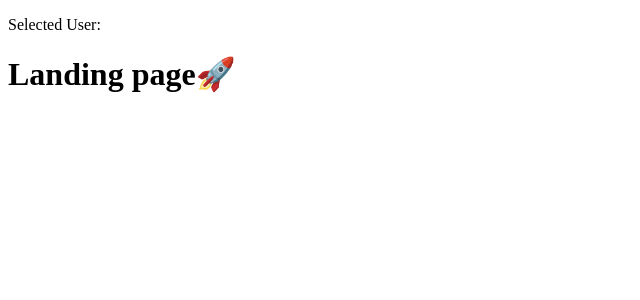
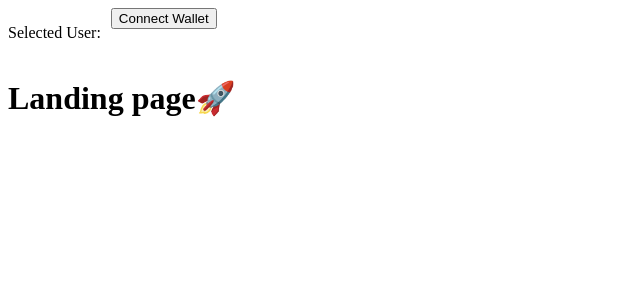
Before and after one commit to sextus-empiricus/front-test, a React (Create React App) app: page / in a window 1280 px wide. Shown: the top 300 px of the page, without its empty margins (0-640 px from the left). Built offline with nearby package versions, Linux system fonts and the light colour scheme; what urql would draw is missing.

Commit message:
contract added to context

```diff
--- a/src/components/Navbar/index.tsx
+++ b/src/components/Navbar/index.tsx
@@ -1,12 +1,39 @@
 import React, { useContext } from "react";
+import { ethers } from "ethers";
 import { RootContext } from "../../context";
+import { contractAddress } from "../../consts/index";
+import RootContract from "../../abi/Root.json";
 
 const Navbar = () => {
-  const { selectedUser } = useContext(RootContext);
+  const { selectedUser, userAddress, setUserAddress, setRootContract } =
+    useContext(RootContext);
+
+  const connect = async () => {
+    /* @ts-ignore */
+    const accounts = await window.ethereum.request({
+      method: "eth_requestAccounts",
+    });
+    setUserAddress(accounts[0]);
+    /* @ts-ignore */
+    const provider = new ethers.providers.Web3Provider(window.ethereum);
+    const signer = provider.getSigner();
+    const contract = new ethers.Contract(contractAddress, RootContract, signer);
+    setRootContract(contract);
+  };
 
   return (
-    <div>
+    <div style={{ display: "flex", flexDirection: "row", gap: "10px" }}>
       <p>Selected User: {selectedUser}</p>
+      <div>
+        {userAddress ? (
+          <button>{`Signed in ${userAddress.slice(0, 4)}...${userAddress.slice(
+            38,
+            42
+          )}`}</button>
+        ) : (
+          <button onClick={connect}>Connect Wallet</button>
+        )}
+      </div>
     </div>
   );
 };
--- a/src/components/SignUpForm/SignUpForm.tsx
+++ b/src/components/SignUpForm/SignUpForm.tsx
@@ -1,10 +1,7 @@
 import React, { useState, useEffect, useRef, useContext } from "react";
 import { encode } from "base-64";
-import { ethers } from "ethers";
 import Avatar from "boring-avatars";
 import { client, getUserProfiles, checkUsername } from "../../queries";
-import { contractAddress } from "../../consts/index";
-import RootContract from "../../abi/Root.json";
 import { RootContext } from "../../context";
 
 interface Profile {
@@ -18,24 +15,16 @@ const SignUpForm = () => {
   const [inputNameValue, setInputNameValue] = useState<string>("");
   const [profileImage, setProfileImage] = useState<string>("");
   const [profiles, setProfiles] = useState<Profile[] | null>(null);
-  const [user, setUser] = useState(null);
   const [isLoading, setIsLoading] = useState(false);
   const [errorMessage, setErrorMessage] = useState("");
 
-  const { setSelectedUser } = useContext(RootContext);
+  const { userAddress, rootContract, setSelectedUser } =
+    useContext(RootContext);
   const avatarRef = useRef();
 
   const submitHandler = (e: any) => {
     e.preventDefault();
     profileCreate();
-  };
-
-  const connect = async () => {
-    /* @ts-ignore */
-    const accounts = await window.ethereum.request({
-      method: "eth_requestAccounts",
-    });
-    setUser(accounts[0]);
   };
 
   const profileCreate = async () => {
@@ -49,16 +38,11 @@ const SignUpForm = () => {
         setErrorMessage("Username already exists!");
         return;
       }
-      /* @ts-ignore */
-      const provider = new ethers.providers.Web3Provider(window.ethereum);
-      const signer = provider.getSigner();
 
-      const contract = new ethers.Contract(
-        contractAddress,
-        RootContract,
-        signer
+      const tx = await rootContract.mintProfileNFT(
+        inputNameValue,
+        profileImage
       );
-      const tx = await contract.mintProfileNFT(inputNameValue, profileImage);
       await tx.wait();
     } catch (error) {
       console.error({ error });
@@ -70,7 +54,7 @@ const SignUpForm = () => {
       setIsLoading(true);
       try {
         const response = await client
-          .query(getUserProfiles, { address: user })
+          .query(getUserProfiles, { address: userAddress })
           .toPromise();
         setProfiles(response.data.profileNFTMinteds);
         setIsLoading(false);
@@ -79,12 +63,12 @@ const SignUpForm = () => {
         setIsLoading(false);
       }
     };
-    if (user) {
+    if (userAddress) {
       (async () => {
         await fetchProfiles();
       })();
     }
-  }, [user]);
+  }, [userAddress]);
 
   useEffect(() => {
     if (avatarRef.current) {
@@ -98,8 +82,8 @@ const SignUpForm = () => {
     }
   }, [inputNameValue]);
 
-  if (!user) {
-    return <button onClick={connect}>Connect</button>;
+  if (!userAddress) {
+    return <p>Please Connect Wallet to login</p>;
   }
 
   return (
--- a/src/context/index.tsx
+++ b/src/context/index.tsx
@@ -6,20 +6,39 @@ import React, {
 } from "react";
 
 interface RootContextInterface {
+  userAddress: string | null;
   selectedUser: string | null;
+  rootContract: any | null;
   setSelectedUser: Dispatch<SetStateAction<string | null>>;
+  setUserAddress: Dispatch<SetStateAction<string | null>>;
+  setRootContract: Dispatch<SetStateAction<any>>;
 }
 
 export const RootContext = createContext<RootContextInterface>({
+  userAddress: null,
   selectedUser: null,
+  rootContract: null,
   setSelectedUser: () => {},
+  setUserAddress: () => {},
+  setRootContract: () => {},
 });
 
 export const RootProvider: React.FC<any> = ({ children }) => {
   const [selectedUser, setSelectedUser] = useState<string | null>(null);
+  const [userAddress, setUserAddress] = useState<string | null>(null);
+  const [rootContract, setRootContract] = useState<string | null>(null);
 
   return (
-    <RootContext.Provider value={{ selectedUser, setSelectedUser }}>
+    <RootContext.Provider
+      value={{
+        selectedUser,
+        userAddress,
+        rootContract,
+        setSelectedUser,
+        setUserAddress,
+        setRootContract,
+      }}
+    >
       {children}
     </RootContext.Provider>
   );
```
